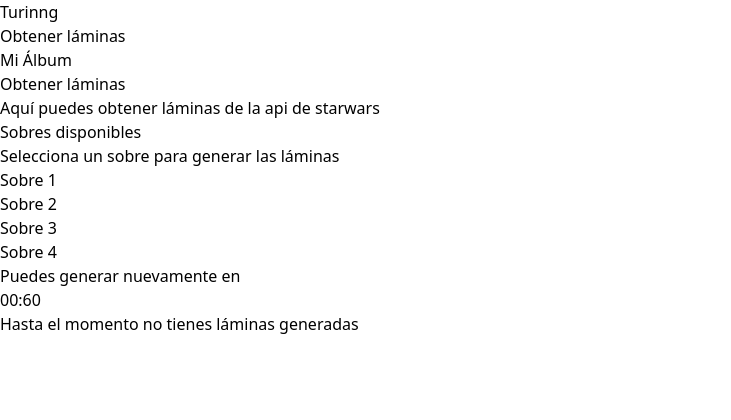
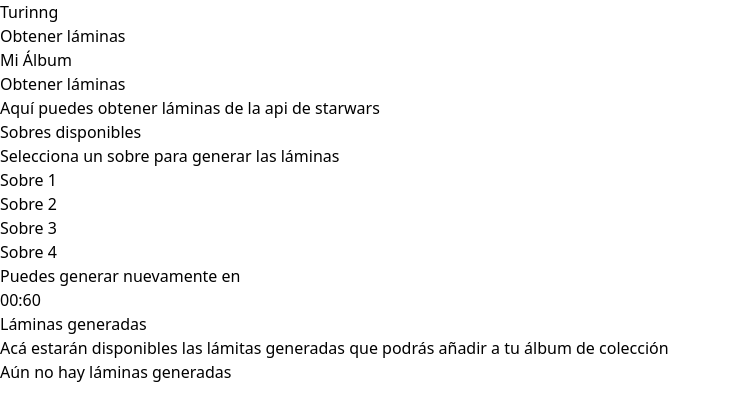
Before and after one commit to brayanyepesc/swapi, a React (Vite) app: page /obtener-laminas in a window 1280 px wide. Shown: the top 420 px of the page, without its empty margins (0-731 px from the left). Built offline with nearby package versions, Linux system fonts and the light colour scheme.

Commit message:
feat: generate laminas section listed

```diff
--- /dev/null
+++ b/src/components/molecules/LaminasList/LaminasList.tsx
@@ -0,0 +1,24 @@
+import useStore from "../../../store/store"
+import { LaminasListItem } from "../LaminasListItem/LaminasListItem"
+
+export const LaminasList = () => {
+    const { laminas } = useStore();
+    const laminasGeneradas = [
+        ...(laminas.peliculas ?? []),
+        ...(laminas.personajes ?? []),
+        ...(laminas.naves ?? [])
+    ];
+    return (
+        <>
+            <ul className="h-full w-full grid grid-cols-2 gap-2">
+                {
+                    laminasGeneradas.length > 0 ? laminasGeneradas.map((_, index) => (
+                        <li key={index}>
+                            <LaminasListItem />
+                        </li>
+                    )) : <li className="text-blue-500 text-sm text-center">Aún no hay láminas generadas</li>
+                }
+            </ul>
+        </>
+    )
+}
--- /dev/null
+++ b/src/components/molecules/LaminasListItem/LaminasListItem.tsx
@@ -0,0 +1,5 @@
+export const LaminasListItem = () => {
+  return (
+    <div className="w-full h-full p-4 text-center hover:bg-gray-900 transition-all cursor-pointer bg-gray-800 text-white rounded">LaminasListItem</div>
+  )
+}
--- a/src/components/molecules/index.ts
+++ b/src/components/molecules/index.ts
@@ -1,2 +1,4 @@
 export * from "./Header/Header"
 export * from "./SobresList/SobresList"
+export * from "./LaminasListItem/LaminasListItem"
+export * from "./LaminasList/LaminasList"
--- /dev/null
+++ b/src/components/organisms/LaminasContainer/LaminasContainer.tsx
@@ -0,0 +1,13 @@
+import { LaminasList } from "../../molecules"
+
+export const LaminasContainer = () => {
+    return (
+        <div className="flex flex-col justify-center items-center p-5 bg-gray-100">
+            <div className="flex flex-col justify-center items-center my-4">
+                <h2 className="text-gray-800 text-xl font-bold">Láminas generadas</h2>
+                <p className="my-2 text-sm">Acá estarán disponibles las lámitas generadas que podrás añadir a tu álbum de colección</p>
+            </div>
+            <LaminasList />
+        </div>
+    )
+}
--- a/src/components/organisms/SobresContainer/SobresContainer.tsx
+++ b/src/components/organisms/SobresContainer/SobresContainer.tsx
@@ -3,7 +3,7 @@ import { SobresList } from "../../molecules"
 
 export const SobresContainer = () => {
     return (
-        <div className="flex flex-col justify-center items-center">
+        <div className="flex flex-col justify-center items-center p-5">
             <div className="flex flex-col justify-center items-center my-4">
                 <h2 className="text-gray-800 text-xl font-bold">Sobres disponibles</h2>
                 <p className="my-2 text-sm">Selecciona un sobre para generar las láminas</p>
--- a/src/components/organisms/index.ts
+++ b/src/components/organisms/index.ts
@@ -1,2 +1,3 @@
 export * from "./AlbumHeader/AlbumHeader"
 export * from "./SobresContainer/SobresContainer"
+export * from "./LaminasContainer/LaminasContainer"
--- a/src/pages/Laminas.tsx
+++ b/src/pages/Laminas.tsx
@@ -1,5 +1,5 @@
 import { Header } from "../components/molecules";
-import { SobresContainer } from "../components/organisms";
+import { LaminasContainer, SobresContainer } from "../components/organisms";
 
 export default function Laminas() {
     return (
@@ -8,9 +8,9 @@ export default function Laminas() {
                 headerTitle="Obtener láminas"
                 headerDescription="Aquí puedes obtener láminas de la api de starwars"
             />
-            <div className="grid grid-cols-2 gap-5 border-separate divide-x-2 mt-2 p-5 rounded shadow-lg w-full h-full">
+            <div className="grid grid-cols-2 gap-5 border-separate divide-x-2 mt-2 rounded shadow-lg w-full h-full">
                 <SobresContainer />
-                <div className="flex justify-center items-center">Hasta el momento no tienes láminas generadas</div>
+                <LaminasContainer />
             </div>
         </main>
     )
```
